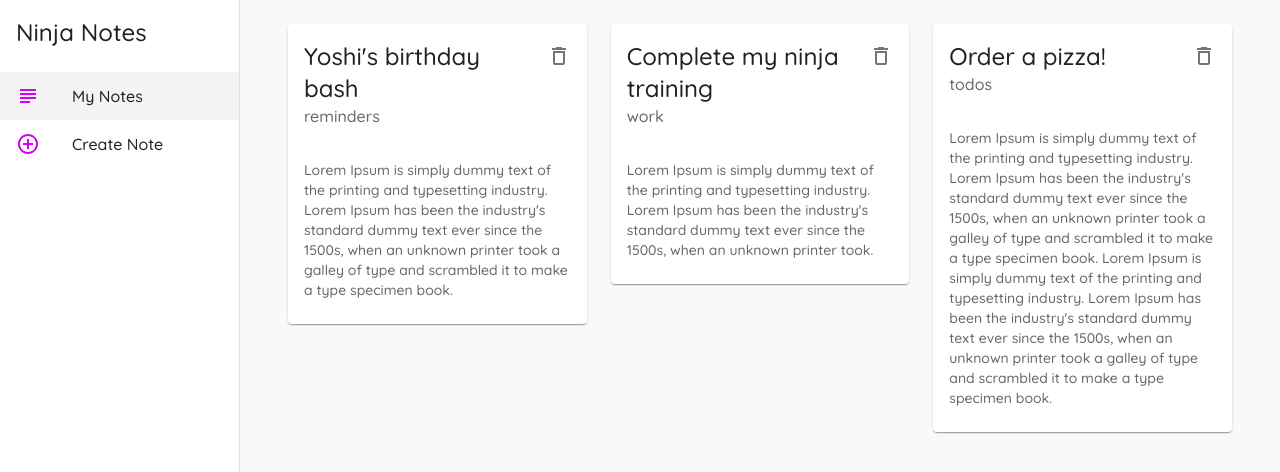
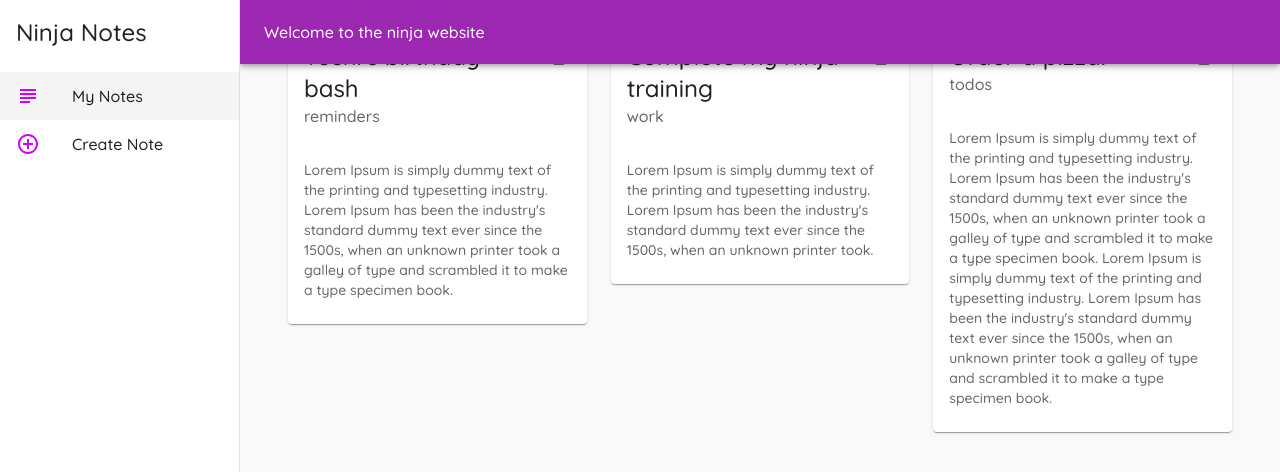
Before and after one commit to Belden1/material-ui-tut, a React (Vite) app: page / in a window 1280 px wide. Shown: the top 472 px of the page. Built offline with nearby package versions, Linux system fonts and the light colour scheme; data requests are answered from the project's data file.

Commit message:
Lesson 16: 05:10

```diff
--- a/src/layouts/RootLayout.jsx
+++ b/src/layouts/RootLayout.jsx
@@ -8,6 +8,8 @@ import ListItemIcon from '@mui/material/ListItemIcon';
 import ListItemText from '@mui/material/ListItemText';
 import { AddCircleOutlineOutlined, SubjectOutlined } from '@mui/icons-material';
 import { ListItemButton } from '@mui/material';
+import AppBar from '@mui/material/AppBar';
+import Toolbar from '@mui/material/Toolbar';
 
 const drawerWidth = 240;
 
@@ -36,6 +38,11 @@ const RootLayout = () => {
       }}
     >
       {/* app bar */}
+      <AppBar sx={{ width: `calc(100% - ${drawerWidth}px)` }}>
+        <Toolbar>
+          <Typography>Welcome to the ninja website</Typography>
+        </Toolbar>
+      </AppBar>
 
       {/* side drawer */}
       <Drawer
@@ -74,7 +81,9 @@ const RootLayout = () => {
         </List>
       </Drawer>
       <Box component="main" padding={3} sx={{ flexGrow: 1 }}>
-        <Outlet />
+        <Box sx={{}}>
+          <Outlet />
+        </Box>
       </Box>
     </div>
   );
```
